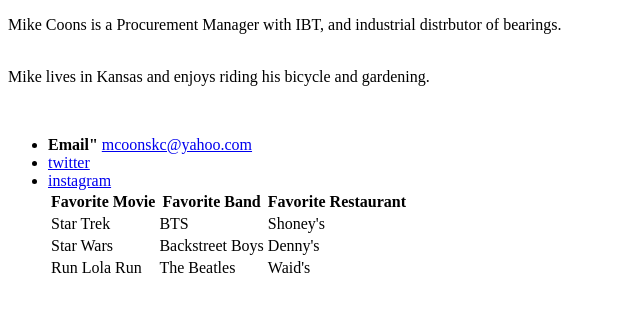
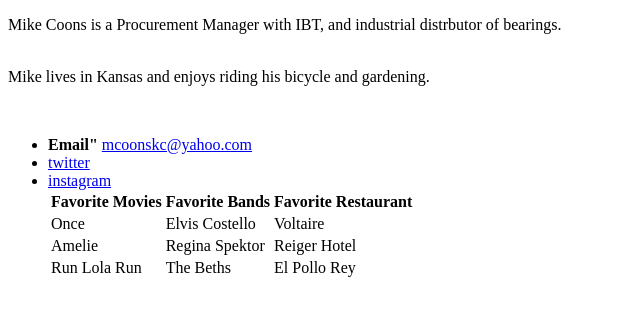
Before and after one commit to mckc661/mckc661.github.io, a plain HTML site: page index.html in a window 1280 px wide. Shown: the part 302-618 px from the top of the page, without its empty margins (0-640 px from the left). Drawn offline with Linux system fonts and the light colour scheme.

Commit message:
Update index.html

```diff
--- a/index.html
+++ b/index.html
@@ -27,26 +27,26 @@ Mike Coons is a Procurement Manager with IBT, and industrial distrbutor of beari
 
         <table>
     <tr>
-        <th>Favorite Movie</th>
-        <th>Favorite Band</th>
+        <th>Favorite Movies</th>
+        <th>Favorite Bands</th>
         <th>Favorite Restaurant</th>
 
      </tr>
 
      <tr>
-         <td>Star Trek</th>
-         <td>BTS</th>
-         <td>Shoney's</th>
+         <td>Once</th>
+         <td>Elvis Costello</th>
+         <td>Voltaire</th>
       </tr>
       <tr>
-          <td>Star Wars</th>
-          <td>Backstreet Boys</th>
-          <td>Denny's</th>
+          <td>Amelie</th>
+          <td>Regina Spektor</th>
+          <td>Reiger Hotel</th>
        </tr>
        <tr>
           <td>Run Lola Run</th>
-          <td>The Beatles</th>
-          <td>Waid's</th>
+          <td>The Beths</th>
+          <td>El Pollo Rey</th>
        </tr>
       </table>
 </body>
```
